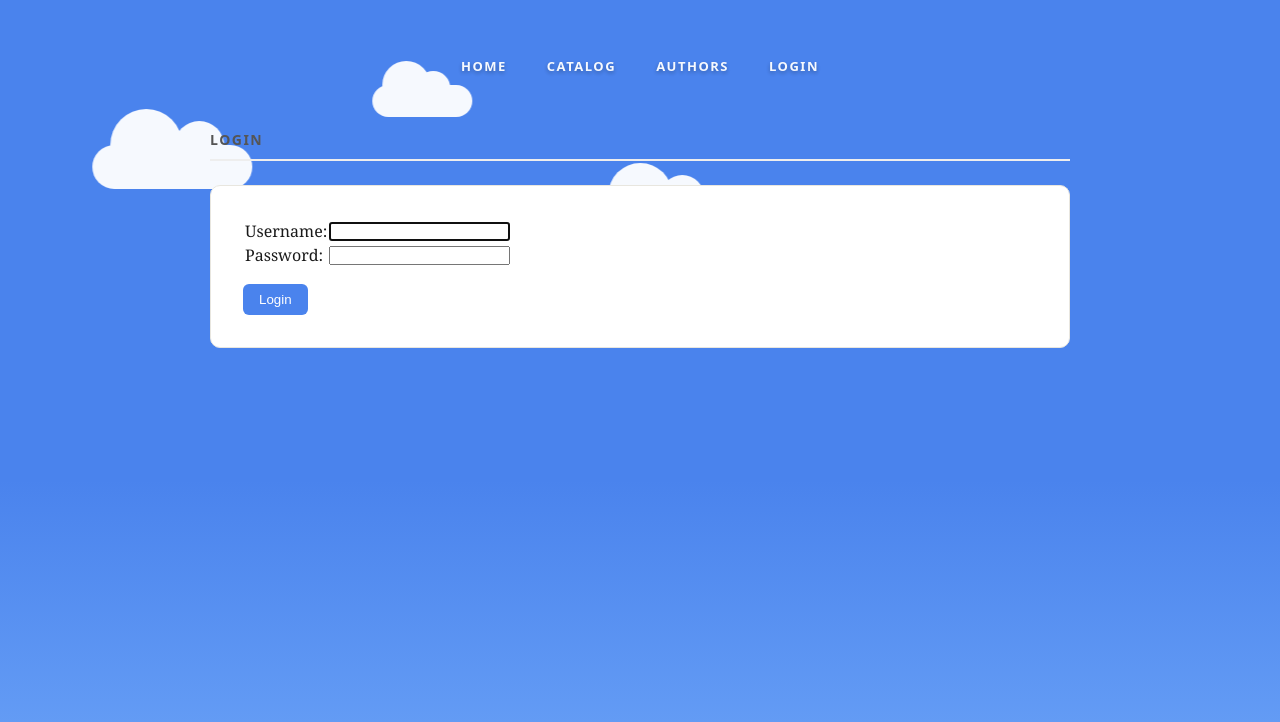
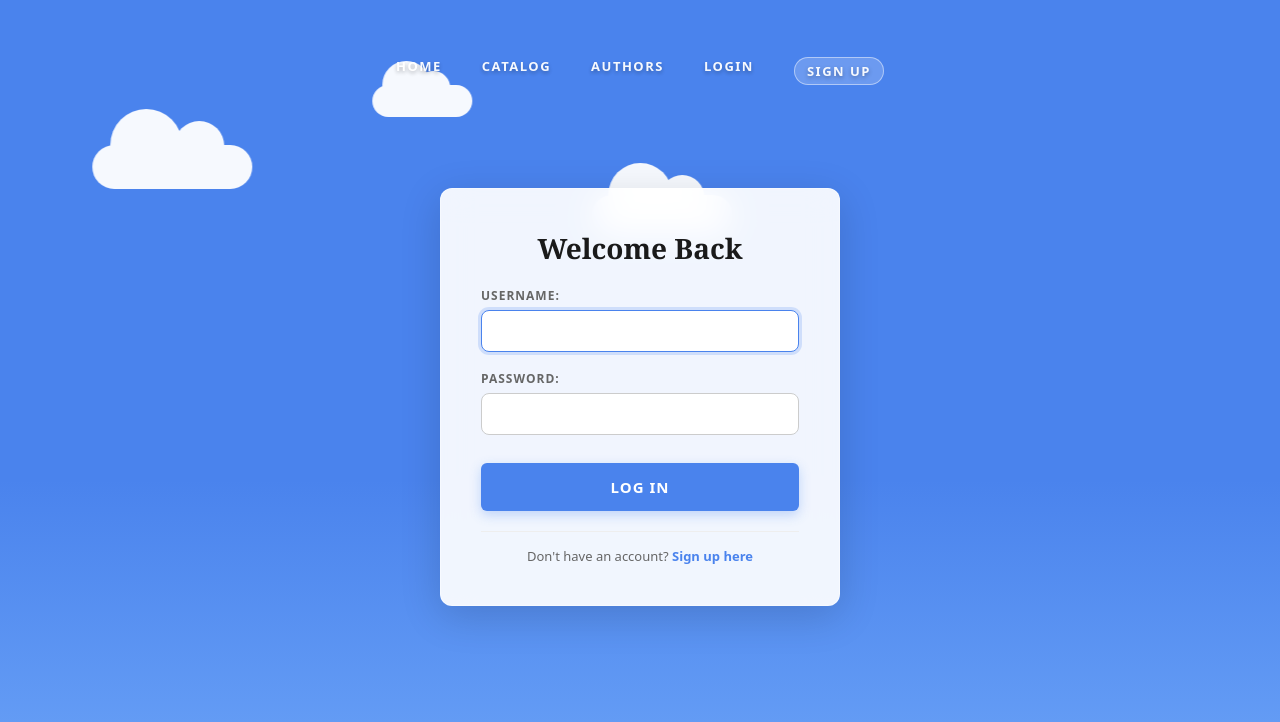
Before and after one commit to papingothegamer/locallibrary, a Django app: page /accounts/login/ in a window 1280 px wide. Shown: the top 722 px of the page. Run offline with Django 5.2, Linux system fonts and the light colour scheme.

Commit message:
UI/UX: Reworked login form into a glassmorphic card and added user signup flow

```diff
--- a/catalog/static/css/styles.css
+++ b/catalog/static/css/styles.css
@@ -81,3 +81,17 @@ body { font-family: Georgia, serif; color: #1a1a1a; margin: 0; min-height: 100vh
 .tt-title { font-size: 12px; font-weight: 500; color: #1a1a1a; margin-bottom: 3px; }
 .tt-author { font-size: 11px; color: #666; font-style: italic; margin-bottom: 6px; }
 .tt-genre { font-size: 10px; background: #f0efe8; color: #555; padding: 2px 7px; border-radius: 4px; display: inline-block; border: 1px solid #e0dfd8; }
+
+/* -- Authentication UI -- */
+.auth-wrapper { max-width: 400px; margin: 6vh auto; position: relative; z-index: 5; }
+.auth-card { background: rgba(255, 255, 255, 0.92); backdrop-filter: blur(16px); border: 1px solid rgba(255, 255, 255, 0.4); border-radius: 12px; padding: 2.5rem; box-shadow: 0 10px 40px rgba(0,0,0,0.15); text-align: center; }
+.auth-card h2 { font-family: Georgia, serif; font-size: 28px; margin-bottom: 20px; color: #1a1a1a; }
+.auth-card p { display: flex; flex-direction: column; gap: 6px; margin-bottom: 18px; text-align: left; font-family: system-ui, sans-serif; }
+.auth-card label { font-size: 12px; font-weight: 600; color: #666; text-transform: uppercase; letter-spacing: 1px; }
+.auth-card input { padding: 12px 16px; border-radius: 8px; border: 1px solid #ccc; font-size: 14px; outline: none; transition: border-color 0.2s, box-shadow 0.2s; background: #fff; }
+.auth-card input:focus { border-color: #4A83ED; box-shadow: 0 0 0 3px rgba(74, 131, 237, 0.2); }
+.auth-card ul.errorlist { color: #EF233C; font-size: 12px; list-style: none; padding: 0; margin-bottom: 10px; text-align: left; }
+.auth-card .helptext { font-size: 11px; color: #888; margin-top: 4px; line-height: 1.4; }
+.auth-link { color: #4A83ED; text-decoration: none; font-size: 13px; font-weight: 600; transition: color 0.2s; }
+.auth-link:hover { color: #356ACB; text-decoration: underline; }
+.btn-auth { width: 100%; margin-top: 10px; padding: 14px; font-size: 15px; }
--- a/catalog/templates/base_generic.html
+++ b/catalog/templates/base_generic.html
@@ -4,7 +4,7 @@
 <head>
   <meta charset="UTF-8">
   <title>{% block title %}LocalLibrary{% endblock %}</title>
-  <link rel="stylesheet" href="{% static 'css/styles.css' %}">
+  <link rel="stylesheet" href="{% static 'css/styles.css' %}?v=4">
 </head>
 <body class="bg-sky">
 
@@ -26,6 +26,7 @@
       </form>
     {% else %}
       <a href="{% url 'login' %}?next={{request.path}}" class="nav-link">Login</a>
+      <a href="{% url 'signup' %}" class="nav-link" style="background: rgba(255,255,255,0.2); padding: 4px 12px; border-radius: 20px; border: 1px solid rgba(255,255,255,0.5);">Sign Up</a>
     {% endif %}
   </div>
 
--- a/catalog/urls.py
+++ b/catalog/urls.py
@@ -11,4 +11,5 @@ urlpatterns = [
     path('author/<int:pk>', views.AuthorDetailView.as_view(), name='author-detail'),
     path('search-suggestions/', views.search_suggestions, name='search-suggestions'),
     path('mybooks/', views.LoanedBooksByUserListView.as_view(), name='my-borrowed'),
+    path('signup/', views.SignUpView.as_view(), name='signup'),
 ]
--- a/templates/registration/login.html
+++ b/templates/registration/login.html
@@ -1,16 +1,27 @@
 {% extends "base_generic.html" %}
+
 {% block content %}
-  <div class="section-title">Login</div>
-  {% if form.errors %}
-    <p style="color: red;">Your username and password didn't match. Please try again.</p>
-  {% endif %}
-  <form method="post" action="{% url 'login' %}" style="background: #fff; padding: 2rem; border: 1px solid #e8e6df; border-radius: 10px;">
-    {% csrf_token %}
-    <table style="margin-bottom: 1rem;">
-      <tr><td>{{ form.username.label_tag }}</td><td>{{ form.username }}</td></tr>
-      <tr><td>{{ form.password.label_tag }}</td><td>{{ form.password }}</td></tr>
-    </table>
-    <input type="submit" value="Login" style="padding: 8px 16px; background: #4A83ED; color: white; border: none; border-radius: 6px; cursor: pointer;" />
-    <input type="hidden" name="next" value="{{ next }}" />
-  </form>
+<div class="auth-wrapper">
+  <div class="auth-card">
+    <h2>Welcome Back</h2>
+
+    {% if form.errors %}
+      <div style="background: #FFEBEB; color: #EF233C; padding: 10px; border-radius: 6px; font-family: system-ui; font-size: 13px; margin-bottom: 15px;">
+        Your username and password didn't match. Please try again.
+      </div>
+    {% endif %}
+
+    <form method="post" action="{% url 'login' %}">
+      {% csrf_token %}
+      {{ form.as_p }}
+
+      <button type="submit" class="btn-action btn-auth">Log In</button>
+      <input type="hidden" name="next" value="{{ next|default:'/' }}" />
+    </form>
+
+    <div style="margin-top: 20px; font-family: system-ui; font-size: 13px; color: #666; border-top: 1px solid #eee; padding-top: 15px;">
+      Don't have an account? <a href="{% url 'signup' %}" class="auth-link">Sign up here</a>
+    </div>
+  </div>
+</div>
 {% endblock %}
```
Also changed, not shown: catalog/views.py (+8 -0 lines), templates/registration/signup.html (added, +20 -0 lines).
